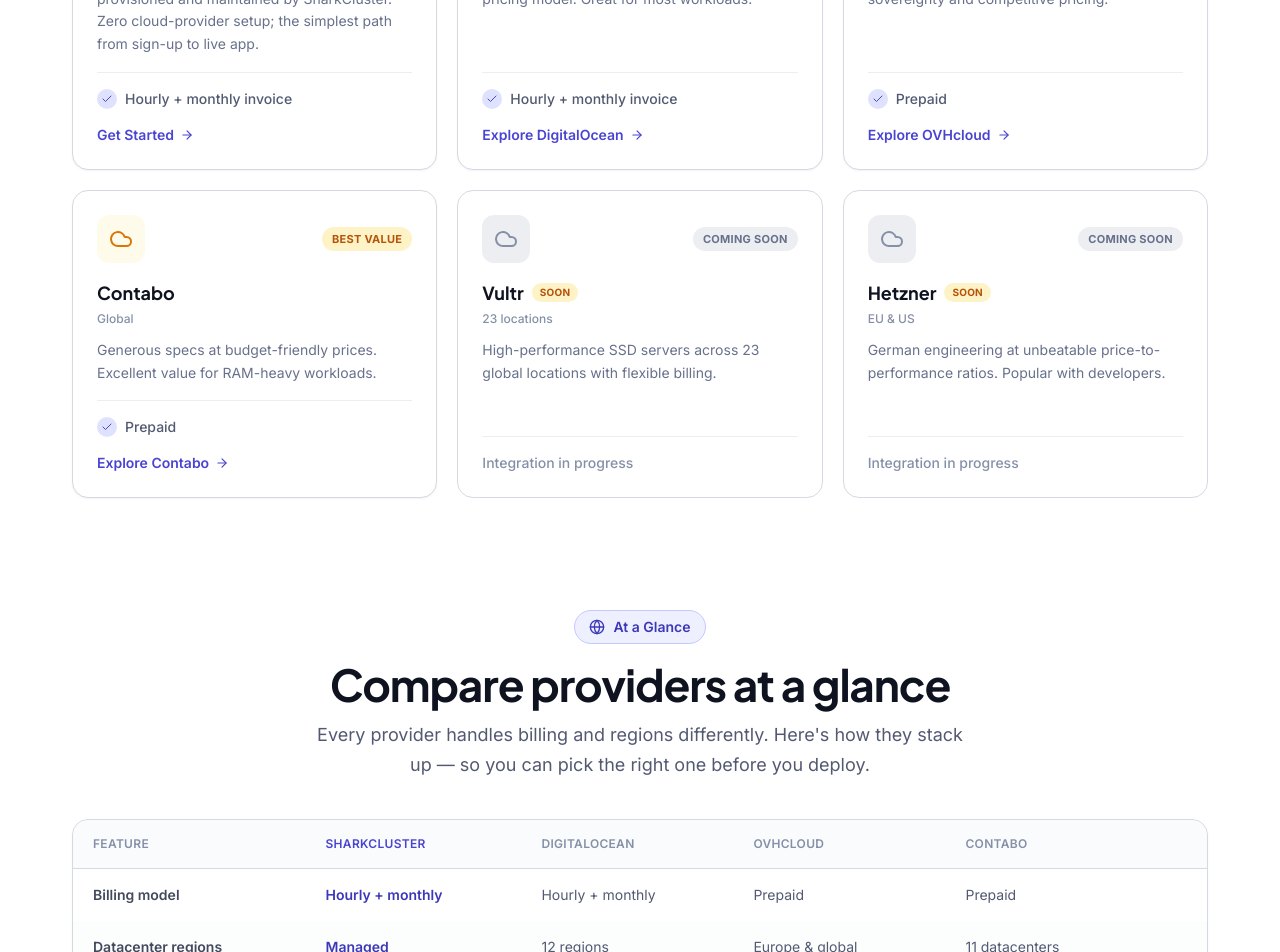
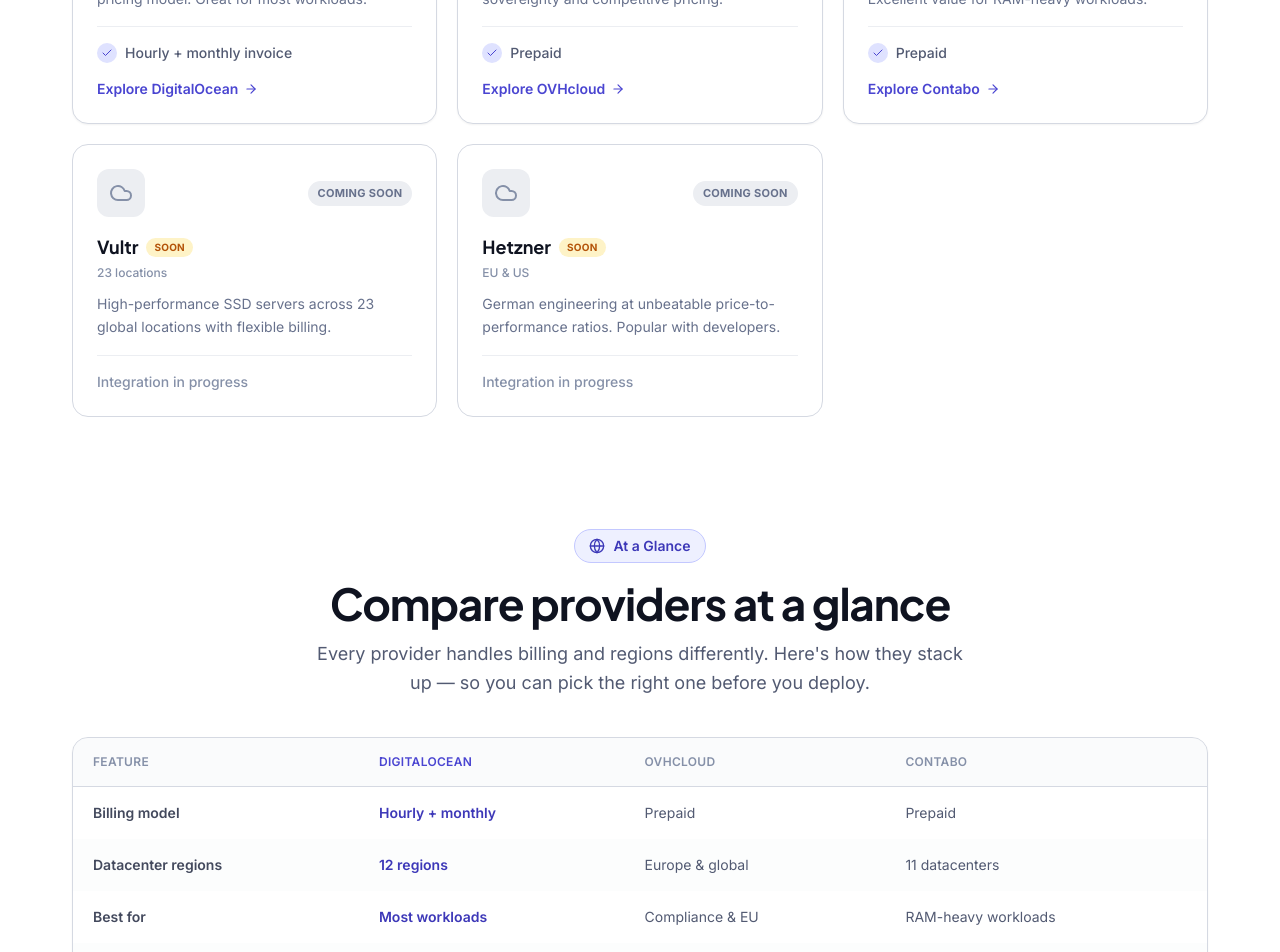
Before and after one commit to alpesh2689/sharkcluster_marketing, a React (Vite) app: page /cloud-providers in a window 1280 px wide. Shown: the part 800-1752 px from the top of the page. Built offline with nearby package versions, Linux system fonts and the light colour scheme; no server answers.

Commit message:
Remove SharkCluster from CloudProvidersPage

```diff
--- a/src/pages/CloudProvidersPage.tsx
+++ b/src/pages/CloudProvidersPage.tsx
@@ -5,16 +5,6 @@ import { useReveal } from "@/hooks/useReveal";
 import { Cloud, Check, ArrowRight, Globe, Server, Zap, Shield, RefreshCw, CreditCard } from "lucide-react";
 
 const providers = [
-  {
-    name: "SharkCluster",
-    regions: "Managed infrastructure",
-    billing: "Hourly + monthly invoice",
-    billingIcon: Zap,
-    desc: "Our own managed infrastructure — servers provisioned and maintained by SharkCluster. Zero cloud-provider setup; the simplest path from sign-up to live app.",
-    badge: "Recommended",
-    comingSoon: false,
-    accent: "brand",
-  },
   {
     name: "DigitalOcean",
     regions: "12 datacenters",
@@ -80,7 +70,7 @@ const billingModels = [
     icon: Zap,
     title: "Hourly",
     desc: "Billed as you use, added to your monthly invoice.",
-    examples: "SharkCluster, DigitalOcean",
+    examples: "DigitalOcean",
   },
   {
     icon: CreditCard,
@@ -97,10 +87,10 @@ const billingModels = [
 ];
 
 const comparisonFeatures = [
-  { label: "Billing model", sharkcluster: "Hourly + monthly", digitalocean: "Hourly + monthly", ovhcloud: "Prepaid", contabo: "Prepaid" },
-  { label: "Datacenter regions", sharkcluster: "Managed", digitalocean: "12 regions", ovhcloud: "Europe & global", contabo: "11 datacenters" },
-  { label: "Best for", sharkcluster: "Simplest setup", digitalocean: "Most workloads", ovhcloud: "Compliance & EU", contabo: "RAM-heavy workloads" },
-  { label: "Status", sharkcluster: "Available", digitalocean: "Available", ovhcloud: "Available", contabo: "Available" },
+  { label: "Billing model", digitalocean: "Hourly + monthly", ovhcloud: "Prepaid", contabo: "Prepaid" },
+  { label: "Datacenter regions", digitalocean: "12 regions", ovhcloud: "Europe & global", contabo: "11 datacenters" },
+  { label: "Best for", digitalocean: "Most workloads", ovhcloud: "Compliance & EU", contabo: "RAM-heavy workloads" },
+  { label: "Status", digitalocean: "Available", ovhcloud: "Available", contabo: "Available" },
 ];
 
 export default function CloudProvidersPage() {
@@ -180,10 +170,10 @@ export default function CloudProvidersPage() {
 
                   {!provider.comingSoon && (
                     <a
-                      href={provider.name === "SharkCluster" ? "https://cloud.sharkcluster.com/register" : `/cloud-providers/${provider.name.toLowerCase().replace("sharkcluster", "")}`}
+                      href={`/cloud-providers/${provider.name.toLowerCase()}`}
                       className="mt-4 inline-flex items-center gap-1.5 text-sm font-semibold text-brand-600 transition-colors hover:text-brand-700"
                     >
-                      {provider.name === "SharkCluster" ? "Get Started" : `Explore ${provider.name}`}
+                      {`Explore ${provider.name}`}
                       <ArrowRight className="h-3.5 w-3.5 transition-transform group-hover:translate-x-0.5" />
                     </a>
                   )}
@@ -214,8 +204,7 @@ export default function CloudProvidersPage() {
                 <thead>
                   <tr className="border-b border-ink-200 bg-ink-50/50">
                     <th className="px-5 py-4 text-left text-xs font-semibold uppercase tracking-wide text-ink-400">Feature</th>
-                    <th className="px-5 py-4 text-left text-xs font-semibold uppercase tracking-wide text-brand-600">SharkCluster</th>
-                    <th className="px-5 py-4 text-left text-xs font-semibold uppercase tracking-wide text-ink-400">DigitalOcean</th>
+                    <th className="px-5 py-4 text-left text-xs font-semibold uppercase tracking-wide text-brand-600">DigitalOcean</th>
                     <th className="px-5 py-4 text-left text-xs font-semibold uppercase tracking-wide text-ink-400">OVHcloud</th>
                     <th className="px-5 py-4 text-left text-xs font-semibold uppercase tracking-wide text-ink-400">Contabo</th>
                   </tr>
@@ -224,8 +213,7 @@ export default function CloudProvidersPage() {
                   {comparisonFeatures.map((row, i) => (
                     <tr key={row.label} className={i % 2 === 1 ? "bg-ink-50/30" : ""}>
                       <td className="px-5 py-4 text-sm font-semibold text-ink-700">{row.label}</td>
-                      <td className="px-5 py-4 text-sm font-semibold text-brand-700">{row.sharkcluster}</td>
-                      <td className="px-5 py-4 text-sm text-ink-600">{row.digitalocean}</td>
+                      <td className="px-5 py-4 text-sm font-semibold text-brand-700">{row.digitalocean}</td>
                       <td className="px-5 py-4 text-sm text-ink-600">{row.ovhcloud}</td>
                       <td className="px-5 py-4 text-sm text-ink-600">{row.contabo}</td>
                     </tr>
```
